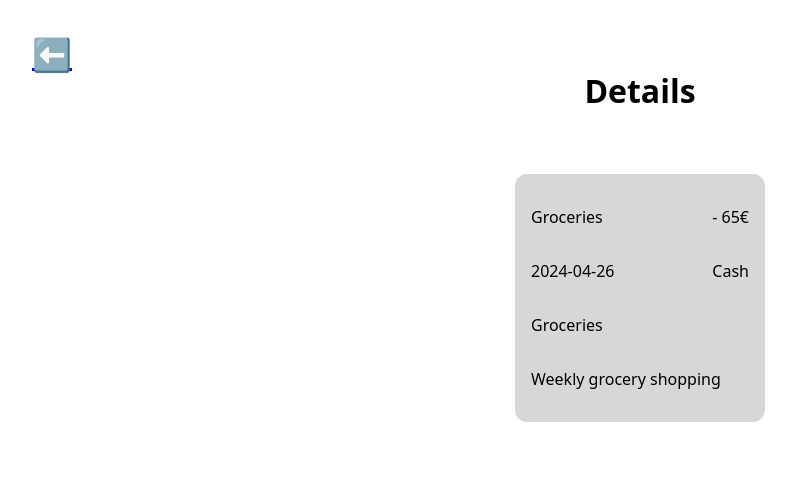
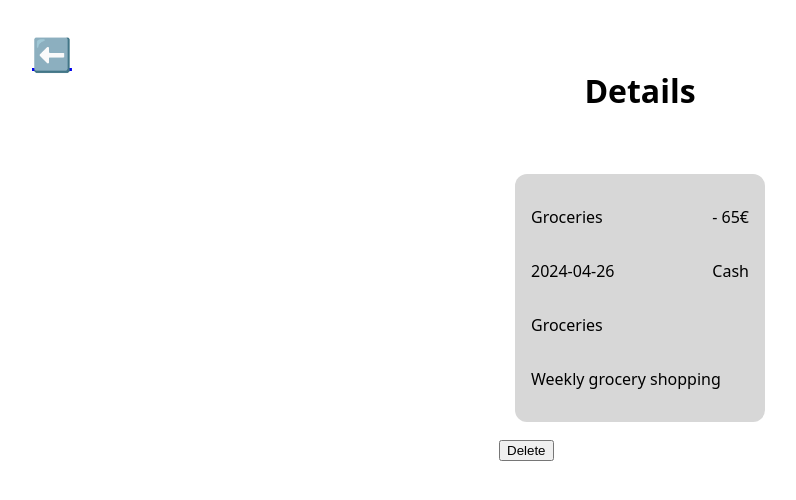
Before and after one commit to benediktbrenk/budget-app, a Next.js app: page /details/1 in a window 1280 px wide. Shown: the top 500 px of the page, without its empty margins (0-796 px from the left). Built offline with nearby package versions, Linux system fonts and the light colour scheme.

Commit message:
create handleDeleteTransaction function

```diff
--- a/components/TransactionDetails/index.js
+++ b/components/TransactionDetails/index.js
@@ -1,8 +1,12 @@
 import { StyledItemContainer } from "./TransactionDetails.styled";
 import { StyledDetailsContainer } from "./TransactionDetails.styled";
 
-export default function TransactionDetails({ currentTransaction }) {
+export default function TransactionDetails({
+  currentTransaction,
+  deleteTransaction,
+}) {
   return (
+    <main>
       <StyledDetailsContainer>
         <StyledItemContainer>
           <p>{currentTransaction.name}</p>
@@ -19,5 +23,9 @@ export default function TransactionDetails({ currentTransaction }) {
         <p>{currentTransaction.category}</p>
         <p>{currentTransaction.description}</p>
       </StyledDetailsContainer>
+      <button onClick={() => deleteTransaction(currentTransaction.id)}>
+        Delete
+      </button>
+    </main>
   );
 }
--- a/pages/_app.js
+++ b/pages/_app.js
@@ -19,6 +19,13 @@ export default function App({ Component, pageProps }) {
     router.push("/");
   }
 
+  function handleDeleteTransaction(id) {
+    setTransactions(
+      transactions.filter((transaction) => transaction.id !== id)
+    );
+    router.push("/");
+  }
+
   return (
     <>
       <GlobalStyle />
@@ -26,6 +33,7 @@ export default function App({ Component, pageProps }) {
         {...pageProps}
         transactions={transactions}
         addNewTransaction={handleAddTransaction}
+        deleteTransaction={handleDeleteTransaction}
       />
     </>
   );
--- a/pages/details/[id].js
+++ b/pages/details/[id].js
@@ -4,7 +4,10 @@ import TransactionDetails from "@/components/TransactionDetails";
 import { StyledMain } from "@/components/Main/Main.styled";
 import ArrowLeft from "@/components/ArrowLeft";
 
-export default function TransactionDetailsPage({ transactions }) {
+export default function TransactionDetailsPage({
+  transactions,
+  deleteTransaction,
+}) {
   const router = useRouter();
   const { id } = router.query;
 
@@ -26,6 +29,7 @@ export default function TransactionDetailsPage({ transactions }) {
       <Header title="Details"></Header>
       <TransactionDetails
         currentTransaction={currentTransaction}
+        deleteTransaction={deleteTransaction}
       ></TransactionDetails>
     </StyledMain>
   );
```
Lines whose indentation alone changed are shown as unchanged.
